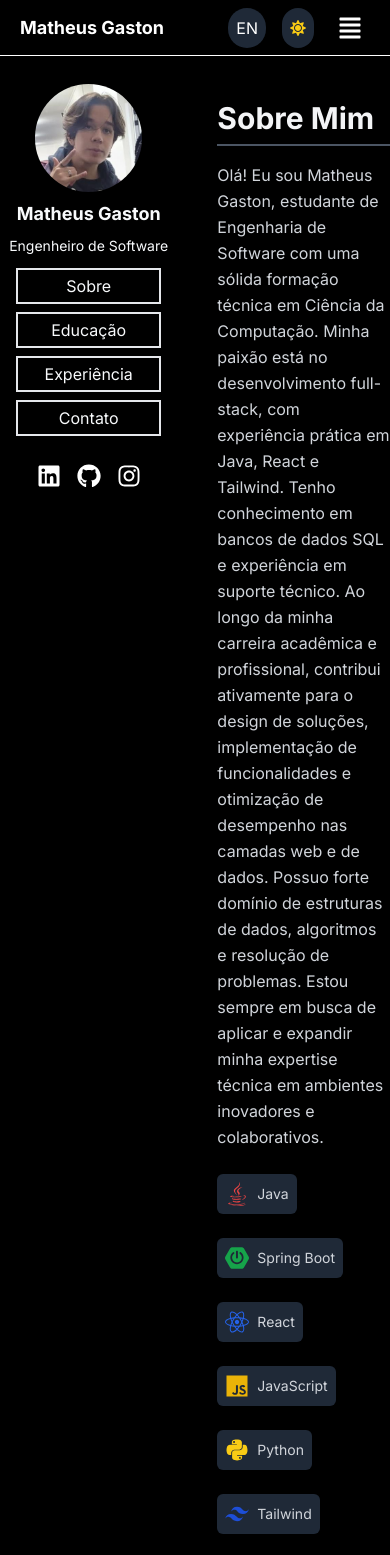
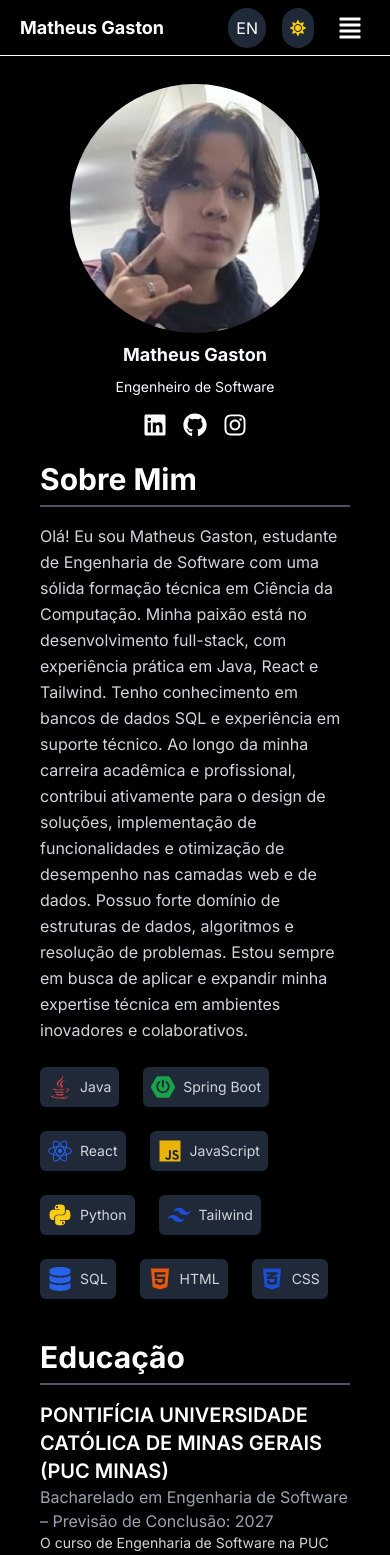
Before and after one commit to MirellyAlvarenga/gastondev, a Next.js app: page / in a window 390 px wide. Shown: the top 1555 px of the page. Built offline with nearby package versions, Linux system fonts and the light colour scheme.

Commit message:
update: responsiveness update

```diff
--- a/app/(home)/_components/sections/Aside.tsx
+++ b/app/(home)/_components/sections/Aside.tsx
@@ -8,7 +8,7 @@ const Aside = () => {
   const { theme, setTheme } = useTheme();
   const { translations, language, toggleLanguage } = useLanguage();
   return (
-    <aside className="flex flex-col items-center lg:sticky lg:top-[var(--navbar-height)] lg:h-[calc(100vh-var(--navbar-height))] py-10 bg-white text-black m-1 p-1 dark:bg-black dark:text-slate-50 transition-colors duration-200">
+    <aside className="flex flex-col items-center lg:sticky lg:top-[var(--navbar-height)] lg:h-[calc(100vh-var(--navbar-height))] pt-10 bg-white text-black m-1 p-1 dark:bg-black dark:text-slate-50 transition-colors duration-200">
       <img
         src="/images/Gaston.jpg"
         alt="Matheus Gaston"
@@ -16,7 +16,7 @@ const Aside = () => {
       />
       <h1 className="text-lg font-bold p-2 text-center">Matheus Gaston</h1>
       <h2 className="text-sm text-center">{translations.softwareEngineer}</h2>
-      <div className="flex flex-col items-center p-2 w-full">
+      <div className="flex flex-col items-center p-2 w-full max-lg:hidden">
         <Link
           href="#about"
           className="border-2 border-solid w-full bg-white text-black m-1 p-1 hover:bg-gray-200 dark:bg-black dark:text-slate-50 dark:hover:bg-gray-800 transition-colors duration-200 text-center"
--- /dev/null
+++ b/app/(home)/_components/sections/Main.tsx
@@ -0,0 +1,73 @@
+import Skills from "@/app/_components/skills";
+import { useLanguage } from "@/app/context/LanguageContext";
+import { useTheme } from "next-themes";
+import React from "react";
+
+const Main = () => {
+  const { theme, setTheme } = useTheme();
+  const { translations, language, toggleLanguage } = useLanguage();
+  return (
+    <div className="pb-10 px-10 lg:pt-10">
+      <section id="about" className="max-w-3xl">
+        <h2 className="text-3xl font-bold border-b-2 border-gray-300 dark:border-gray-600 pb-2 mb-4">
+          {translations.aboutMeTitle}
+        </h2>
+        <p className="text-gray-700 dark:text-gray-300 leading-relaxed">
+          {translations.aboutMeDescription}
+        </p>
+        <Skills />
+      </section>
+
+      <section id="education" className="max-w-3xl pt-10">
+        <h2 className="text-3xl font-bold border-b-2 border-gray-300 dark:border-gray-600 pb-2 mb-4">
+          {translations.educationTitle}
+        </h2>
+        <div className="space-y-3">
+          <div>
+            <h3 className="text-xl font-semibold text-gray-800 dark:text-white">
+              {translations.pucMinasTitle}
+            </h3>
+            <p className="text-gray-600 dark:text-gray-400">
+              {translations.pucMinasDegree}
+            </p>
+            <p className="text-gray-700 dark:text-gray-300 text-sm">
+              {translations.pucMinasDescription}
+            </p>
+          </div>
+          <div>
+            <h3 className="text-xl font-semibold text-gray-800 dark:text-white">
+              {translations.ifmgTitle}
+            </h3>
+            <p className="text-gray-600 dark:text-gray-400">
+              {translations.ifmgDegree}
+            </p>
+            <p className="text-gray-700 dark:text-gray-300 text-sm">
+              {translations.ifmgDescription}
+            </p>
+          </div>
+        </div>
+      </section>
+
+      <section id="experience" className="max-w-3xl pt-10">
+        <h2 className="text-3xl font-bold border-b-2 border-gray-300 dark:border-gray-600 pb-2 mb-4">
+          {translations.experienceTitle}
+        </h2>
+        <div className="space-y-3">
+          <div>
+            <h3 className="text-xl font-semibold text-gray-800 dark:text-white">
+              {translations.dtiDigitalTitle}
+            </h3>
+            <p className="text-gray-600 dark:text-gray-400">
+              {translations.dtiDigitalPeriod}
+            </p>
+            <p className="text-gray-700 dark:text-gray-300 text-sm">
+              {translations.dtiDigitalDescription}
+            </p>
+          </div>
+        </div>
+      </section>
+    </div>
+  );
+};
+
+export default Main;
--- a/app/(home)/page.tsx
+++ b/app/(home)/page.tsx
@@ -5,77 +5,16 @@ import { useTheme } from "next-themes";
 import { useLanguage } from "@/app/context/LanguageContext";
 import Aside from "./_components/sections/Aside";
 import Skills from "../_components/skills";
+import Main from "./_components/sections/Main";
 
 export default function Home() {
   const { theme, setTheme } = useTheme();
   const { translations, language, toggleLanguage } = useLanguage();
 
   return (
-    <div className="flex mt-8 bg-white dark:bg-black transition-colors duration-200">
-      <Aside />
-      <div
-        id="main"
-        className="flex-1 py-16 pl-10 w-full bg-white dark:bg-black text-black dark:text-gray-100 space-y-20 transition-colors duration-200"
-      >
-        <section id="about" className="max-w-3xl">
-          <h2 className="text-3xl font-bold border-b-2 border-gray-300 dark:border-gray-600 pb-2 mb-4">
-            {translations.aboutMeTitle}
-          </h2>
-          <p className="text-gray-700 dark:text-gray-300 leading-relaxed">
-            {translations.aboutMeDescription}
-          </p>
-          <Skills />
-        </section>
-
-        <section id="education" className="max-w-3xl">
-          <h2 className="text-3xl font-bold border-b-2 border-gray-300 dark:border-gray-600 pb-2 mb-4">
-            {translations.educationTitle}
-          </h2>
-          <div className="space-y-3">
-            <div>
-              <h3 className="text-xl font-semibold text-gray-800 dark:text-white">
-                {translations.pucMinasTitle}
-              </h3>
-              <p className="text-gray-600 dark:text-gray-400">
-                {translations.pucMinasDegree}
-              </p>
-              <p className="text-gray-700 dark:text-gray-300 text-sm">
-                {translations.pucMinasDescription}
-              </p>
-            </div>
-            <div>
-              <h3 className="text-xl font-semibold text-gray-800 dark:text-white">
-                {translations.ifmgTitle}
-              </h3>
-              <p className="text-gray-600 dark:text-gray-400">
-                {translations.ifmgDegree}
-              </p>
-              <p className="text-gray-700 dark:text-gray-300 text-sm">
-                {translations.ifmgDescription}
-              </p>
-            </div>
-          </div>
-        </section>
-
-        <section id="experience" className="max-w-3xl">
-          <h2 className="text-3xl font-bold border-b-2 border-gray-300 dark:border-gray-600 pb-2 mb-4">
-            {translations.experienceTitle}
-          </h2>
-          <div className="space-y-3">
-            <div>
-              <h3 className="text-xl font-semibold text-gray-800 dark:text-white">
-                {translations.dtiDigitalTitle}
-              </h3>
-              <p className="text-gray-600 dark:text-gray-400">
-                {translations.dtiDigitalPeriod}
-              </p>
-              <p className="text-gray-700 dark:text-gray-300 text-sm">
-                {translations.dtiDigitalDescription}
-              </p>
-            </div>
-          </div>
-        </section>
-      </div>
+    <div className="flex flex-col lg:flex-row mt-8 bg-white dark:bg-black transition-colors duration-200">
+        <Aside />
+        <Main />
     </div>
   );
 }
```
